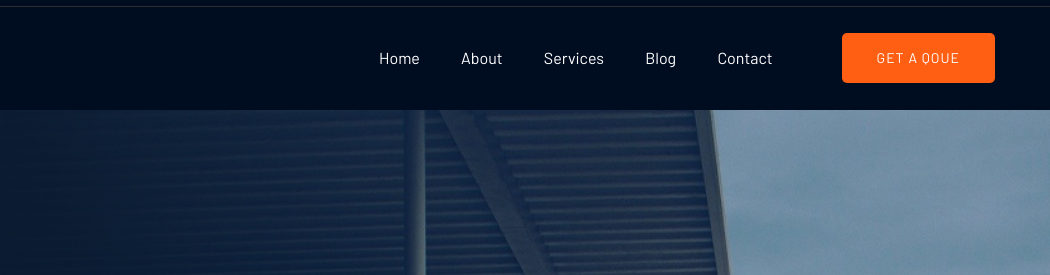
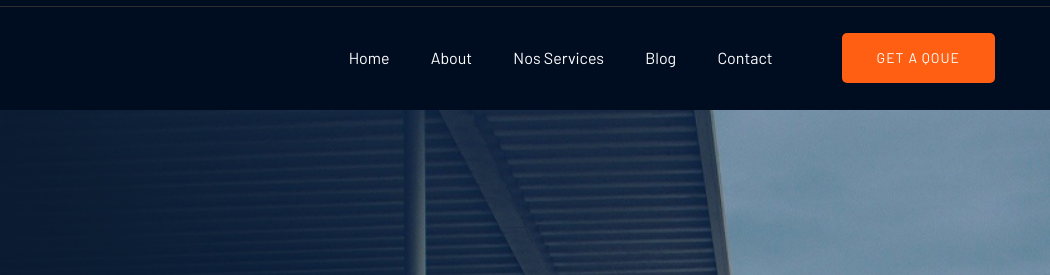
Before and after one commit to zaferuren/DevOps, a plain HTML site: page index.html in a window 1280 px wide. Shown: the part 36-311 px from the top of the page, 230-1280 px from the left. Drawn offline with Linux system fonts and the light colour scheme.

Commit message:
Update Header

```diff
--- a/index.html
+++ b/index.html
@@ -78,7 +78,7 @@
                                         <ul id="navigation">
                                             <li><a href="index.html">Home</a></li>
                                             <li><a href="about.html">About</a></li>
-                                            <li><a href="services.html">Services</a></li>
+                                            <li><a href="services.html">Nos Services</a></li>
                                             <li><a href="blog.html">Blog</a>
                                                 <ul class="submenu">
                                                     <li><a href="blog.html">Blog</a></li>
```
